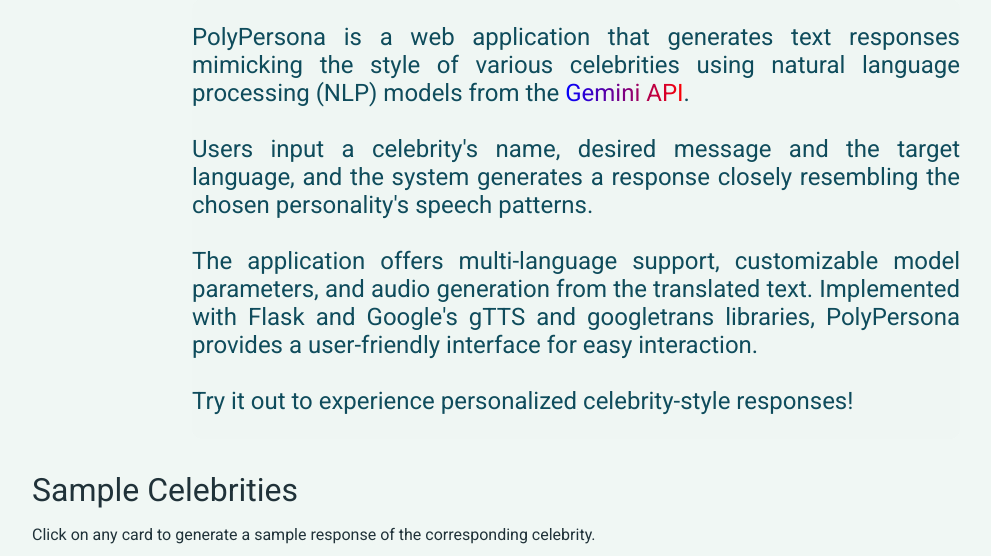
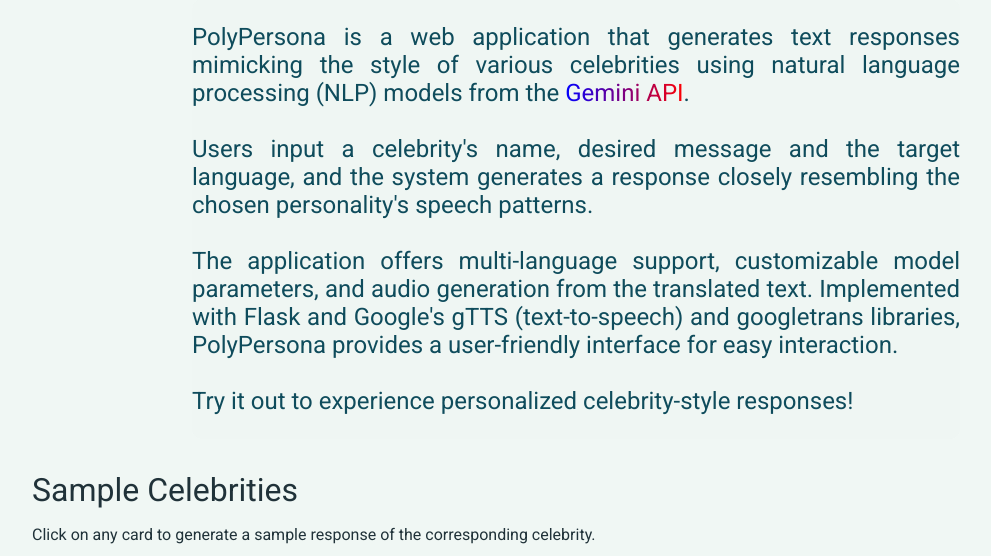
Before and after one commit to Hardvan/PolyPersona, a Flask app: page / in a window 1280 px wide. Shown: the part 267-823 px from the top of the page, without its empty margins (64-1055 px from the left). Run offline with Flask 3, Linux system fonts and the light colour scheme.

Commit message:
Small change in description

```diff
--- a/templates/description.html
+++ b/templates/description.html
@@ -10,8 +10,8 @@
     <br /><br />
     The application offers multi-language support, customizable model
     parameters, and audio generation from the translated text. Implemented with
-    Flask and Google's gTTS and googletrans libraries, PolyPersona provides a
-    user-friendly interface for easy interaction.
+    Flask and Google's gTTS (text-to-speech) and googletrans libraries,
+    PolyPersona provides a user-friendly interface for easy interaction.
     <br /><br />
     Try it out to experience personalized celebrity-style responses!
   </p>
```
